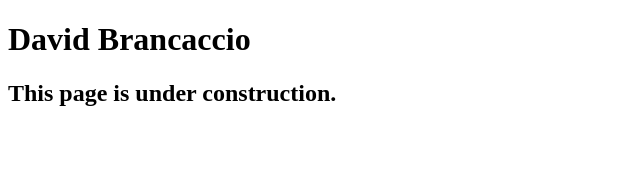
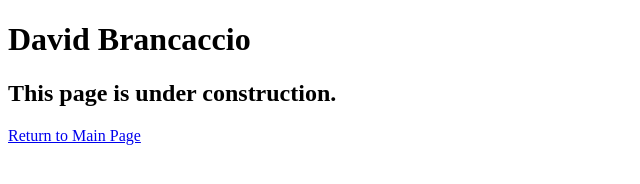
Before and after one commit to AmoghRKaree/A08, a plain HTML site: page speakers/brancaccio.html in a window 1280 px wide. Shown: the whole page, without its empty margins (0-640 px from the left). Drawn offline with Linux system fonts and the light colour scheme.

Commit message:
Update brancaccio.html

```diff
--- a/speakers/brancaccio.html
+++ b/speakers/brancaccio.html
@@ -11,6 +11,7 @@
     <main>
 	    <h1>David Brancaccio</h1>
 	    <h2>This page is under construction.</h2>
+	    <a href = '/A08/index.html'>Return to Main Page</a>
     </main>
 </body>
 
```
